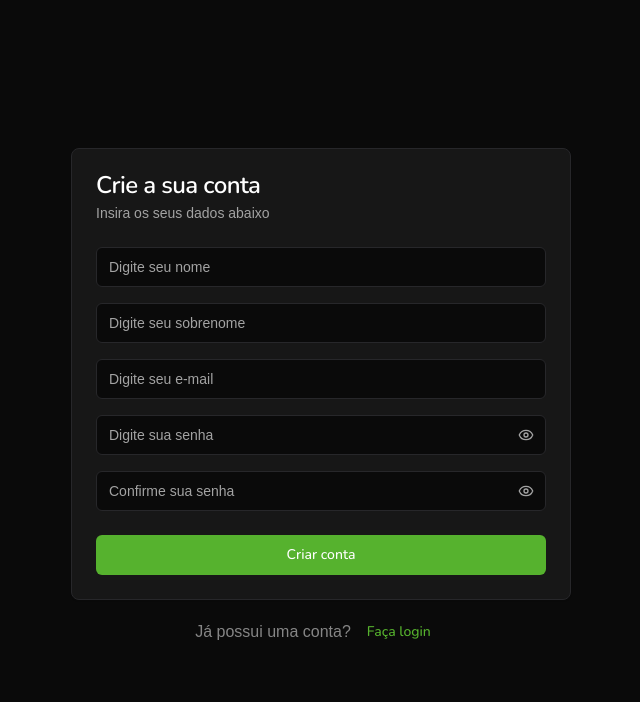
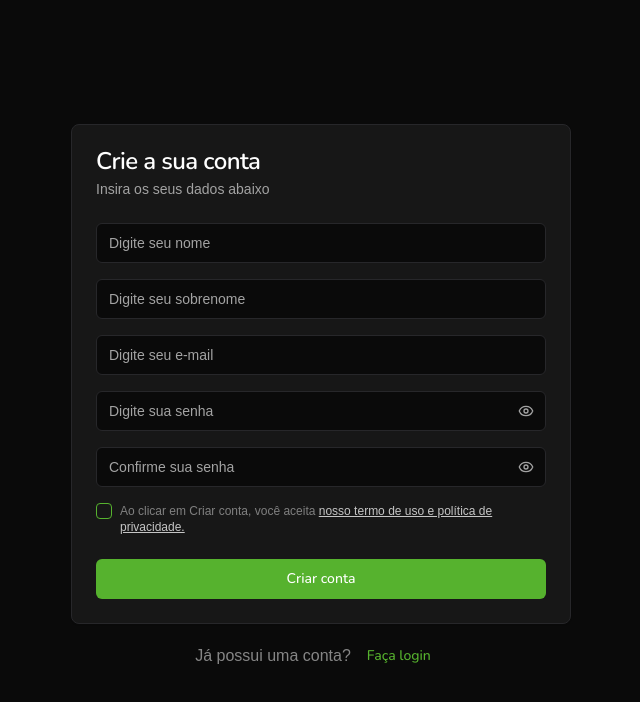
Before and after one commit to andressouza25/dashboard-fintrack, a React (Vite) app: page /signup in a window 1280 px wide. Shown: the top 702 px of the page, without its empty margins (319-959 px from the left). Built offline with nearby package versions, Linux system fonts and the light colour scheme; a web font is replaced by a local one.

Commit message:
feat: add checkbox terms to sign up form

```diff
--- a/package.json
+++ b/package.json
@@ -11,6 +11,7 @@
     "prepare": "husky"
   },
   "dependencies": {
+    "@radix-ui/react-checkbox": "^1.3.3",
     "@radix-ui/react-slot": "^1.2.4",
     "class-variance-authority": "^0.7.1",
     "clsx": "^2.1.1",
--- /dev/null
+++ b/src/components/ui/checkbox.jsx
@@ -0,0 +1,25 @@
+import * as CheckboxPrimitive from '@radix-ui/react-checkbox'
+import { Check } from 'lucide-react'
+import * as React from 'react'
+
+import { cn } from '@/lib/utils'
+
+const Checkbox = React.forwardRef(({ className, ...props }, ref) => (
+  <CheckboxPrimitive.Root
+    ref={ref}
+    className={cn(
+      'peer grid h-4 w-4 shrink-0 place-content-center rounded-sm border border-primary ring-offset-background focus-visible:outline-none focus-visible:ring-2 focus-visible:ring-ring focus-visible:ring-offset-2 disabled:cursor-not-allowed disabled:opacity-50 data-[state=checked]:bg-primary data-[state=checked]:text-primary-foreground',
+      className
+    )}
+    {...props}
+  >
+    <CheckboxPrimitive.Indicator
+      className={cn('grid place-content-center text-current')}
+    >
+      <Check className="h-4 w-4" />
+    </CheckboxPrimitive.Indicator>
+  </CheckboxPrimitive.Root>
+))
+Checkbox.displayName = CheckboxPrimitive.Root.displayName
+
+export { Checkbox }
--- a/src/pages/signup.jsx
+++ b/src/pages/signup.jsx
@@ -10,6 +10,7 @@
   CardHeader,
   CardTitle,
 } from '@/components/ui/card'
+import { Checkbox } from '@/components/ui/checkbox'
 import { Input } from '@/components/ui/input'
 
 const SignupPage = () => {
@@ -26,6 +27,20 @@
           <Input placeholder="Digite seu e-mail" />
           <PasswordInput placeholder="Digite sua senha" />
           <PasswordInput placeholder="Confirme sua senha" />
+          <div className="items-top flex space-x-2">
+            <Checkbox id="terms" />
+            <div className="grid gap-1.5 leading-none">
+              <label
+                htmlFor="terms"
+                className="text-xs text-muted-foreground opacity-75"
+              >
+                Ao clicar em Criar conta, você aceita{' '}
+                <a href="#" className="text-white underline">
+                  nosso termo de uso e política de privacidade.
+                </a>
+              </label>
+            </div>
+          </div>
         </CardContent>
         <CardFooter>
           <Button className="w-full">Criar conta</Button>
```
Also changed, not shown: 1 other file (tests, documents, lock files or other folders).
